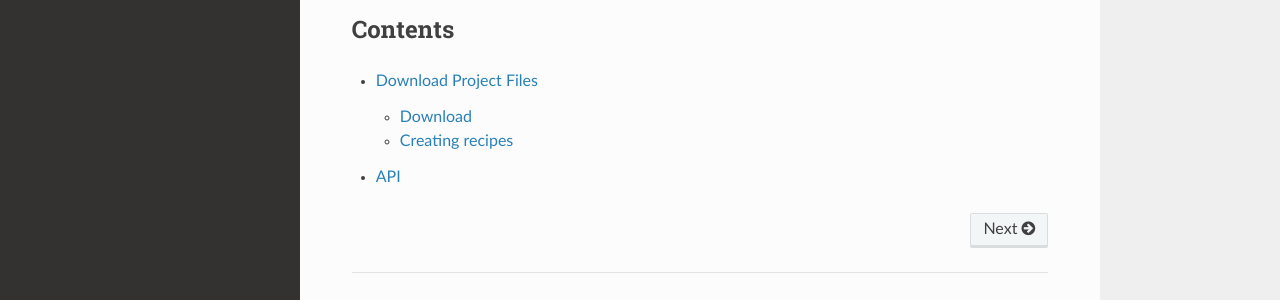
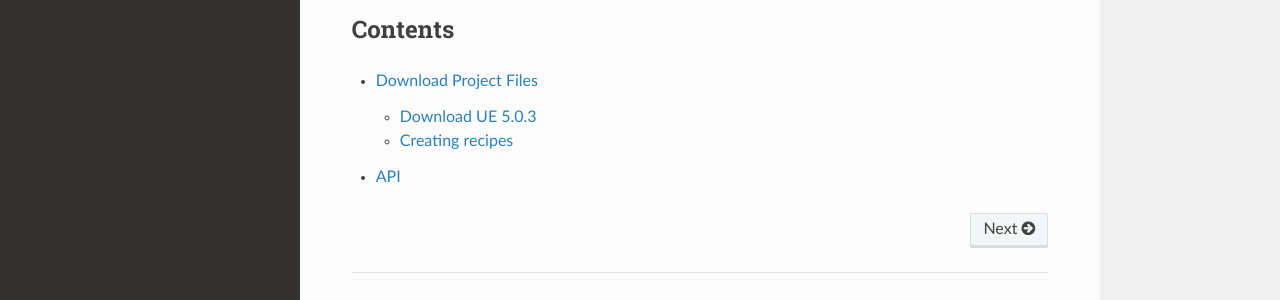
Before and after one commit to jonathan9232/GDXR-VR-Template-Documentation, a Sphinx documentation site: the page built from docs/source/index.rst, in a window 1280 px wide. Shown: the part 368-668 px from the top of the page. Built offline with Sphinx 7.4.7 and the Read the Docs theme 2.0.0, drawn with Linux system fonts in a browser that asks for light colours.

Commit message:
Update Getting Started.rst

```diff
--- a/docs/source/Getting Started.rst
+++ b/docs/source/Getting Started.rst
@@ -4,10 +4,11 @@
 .. _Download:
 
 
-Download
+Download UE 5.0.3
 ------------
 
-To download and use the GDXR VR Template first download the Project Files From [Patreon](https://www.patreon.com/posts/gdxr-vr-template-71744206/).
+To download and use the GDXR VR Template first download the Project Files From avalible from Patreon
+https://www.patreon.com/posts/gdxr-vr-template-71744206/
 
 
 Creating recipes
```
